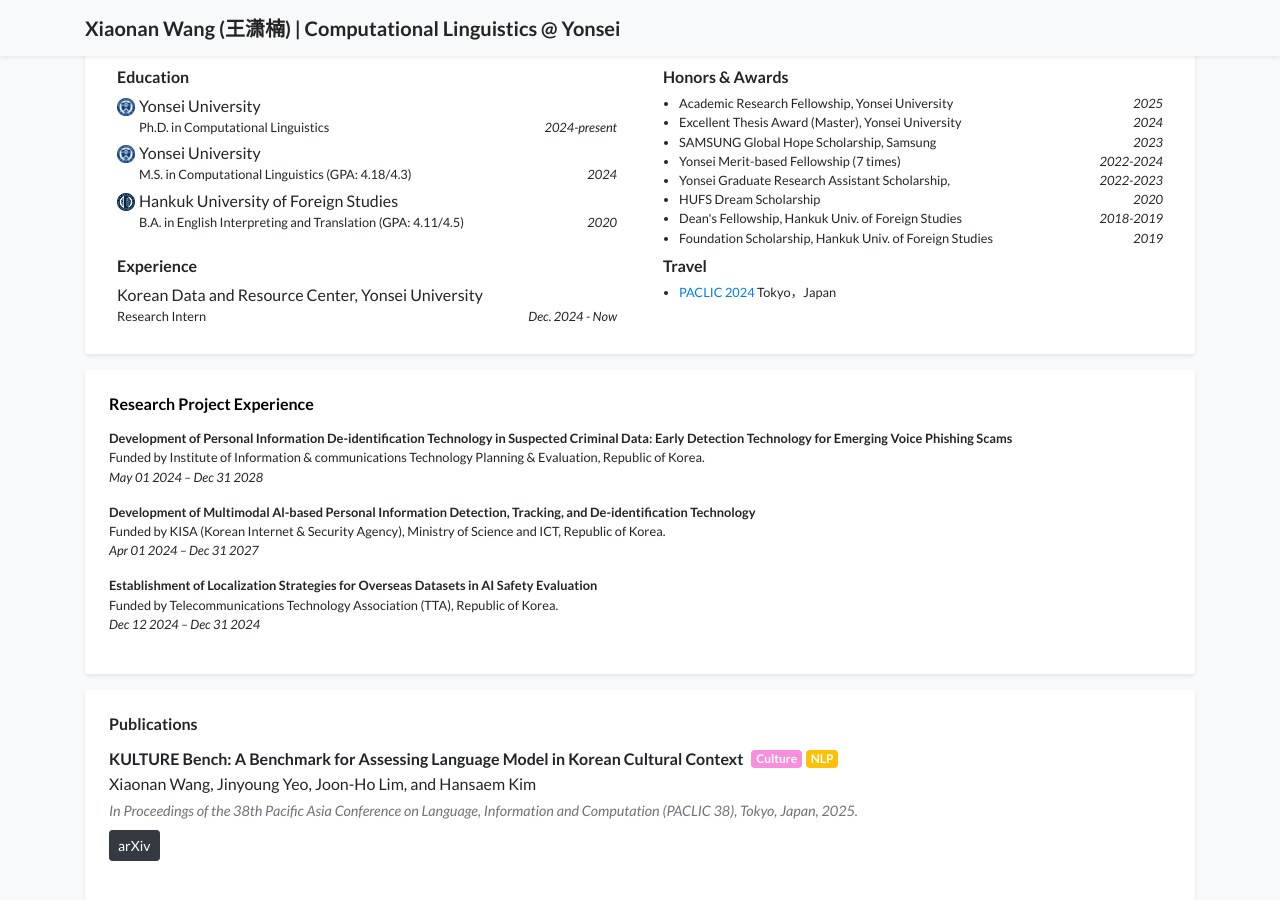
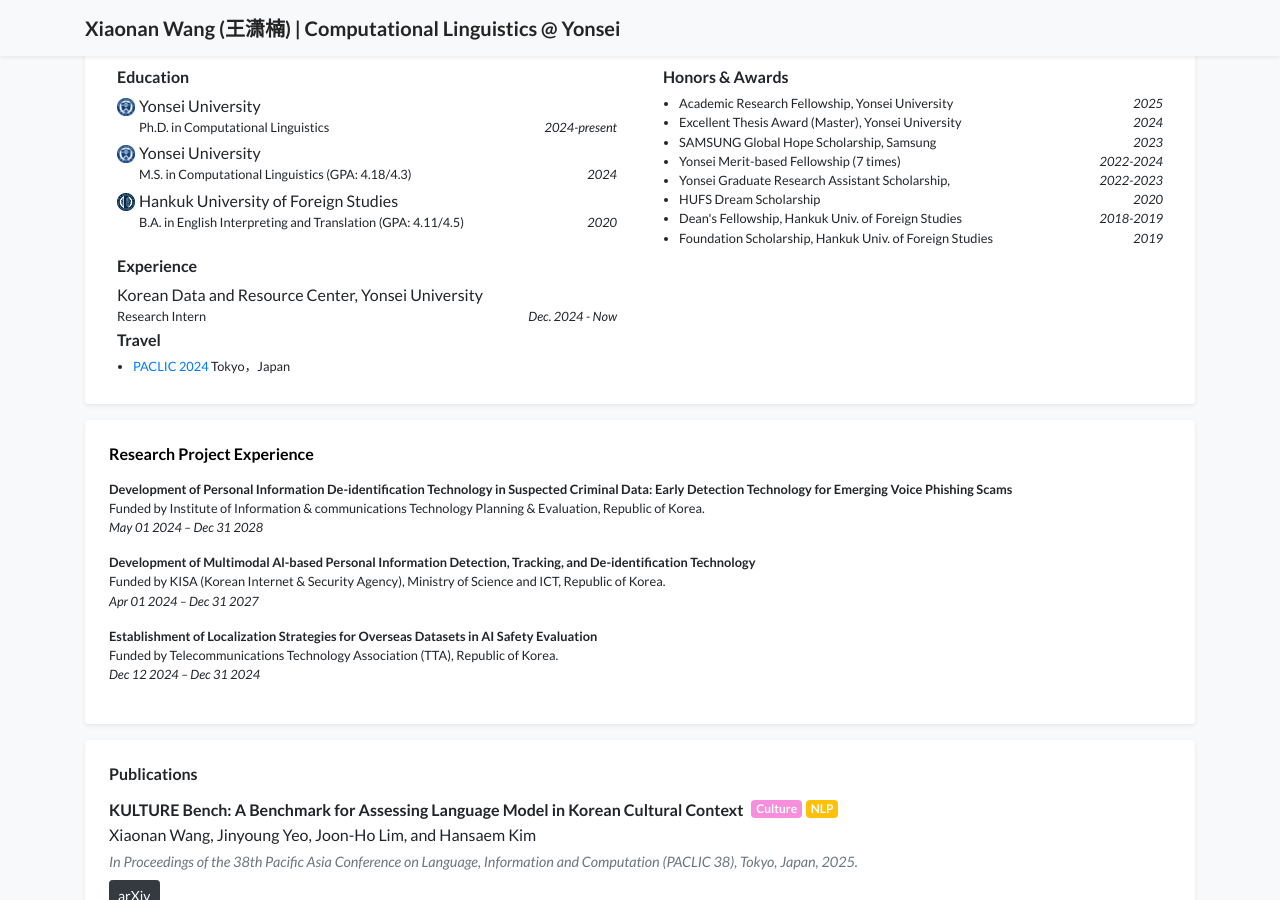
Before and after one commit to wangxiaonan-git/wangxiaonan-git.github.io, a Jekyll site: the page built from index.html, in a window 1280 px wide and 900 px high, scrolled down 434 px. Built offline with Jekyll 4.4.1, drawn with Linux system fonts in a browser that asks for light colours; a style sheet for code colours, icons or effects is not loaded.

Commit message:
Update experience_card.html

```diff
--- a/_includes/widgets/experience_card.html
+++ b/_includes/widgets/experience_card.html
@@ -2,7 +2,6 @@
   <div class="col">
     <div class="card border-0 shadow-sm bg-white">
       <div class="card-body p-4">
-
         <div class="row">
           {% if site.data.profile.education %}
           <div class="col-md-6">
@@ -23,7 +22,6 @@
             </div>
           </div>
           {% endif %}
-
 
           {% if site.data.profile.awards %}
           <div class="col-md-6">
@@ -54,11 +52,8 @@
                 {% endfor %}
               </ul>
             </div>
-                    </div>
-                    {% endif %}
 
-                    {% if site.data.profile.service %}
-                    <div class="col-md-6">
+
             <div class="mx-2 my-1">
               <h6>Travel</h6>
               <ul class="list small pl-3 mb-1">
@@ -70,9 +65,22 @@
           </div>
           {% endif %}
 
+
+          {% if site.data.profile.spoken_languages %}
+          <div class="col-md-6">
+            <div class="mx-2 my-1">
+              <h6>Spoken Languages</h6>
+              <ul class="list small pl-3 mb-1">
+                {% for lang in site.data.profile.spoken_languages %}
+                <li>{{ lang.name }}</li>
+                {% endfor %}
+              </ul>
             </div>
+          </div>
+          {% endif %}
 
         </div>
       </div>
     </div>
   </div>
+</div>
```
Lines whose indentation alone changed are shown as unchanged.
